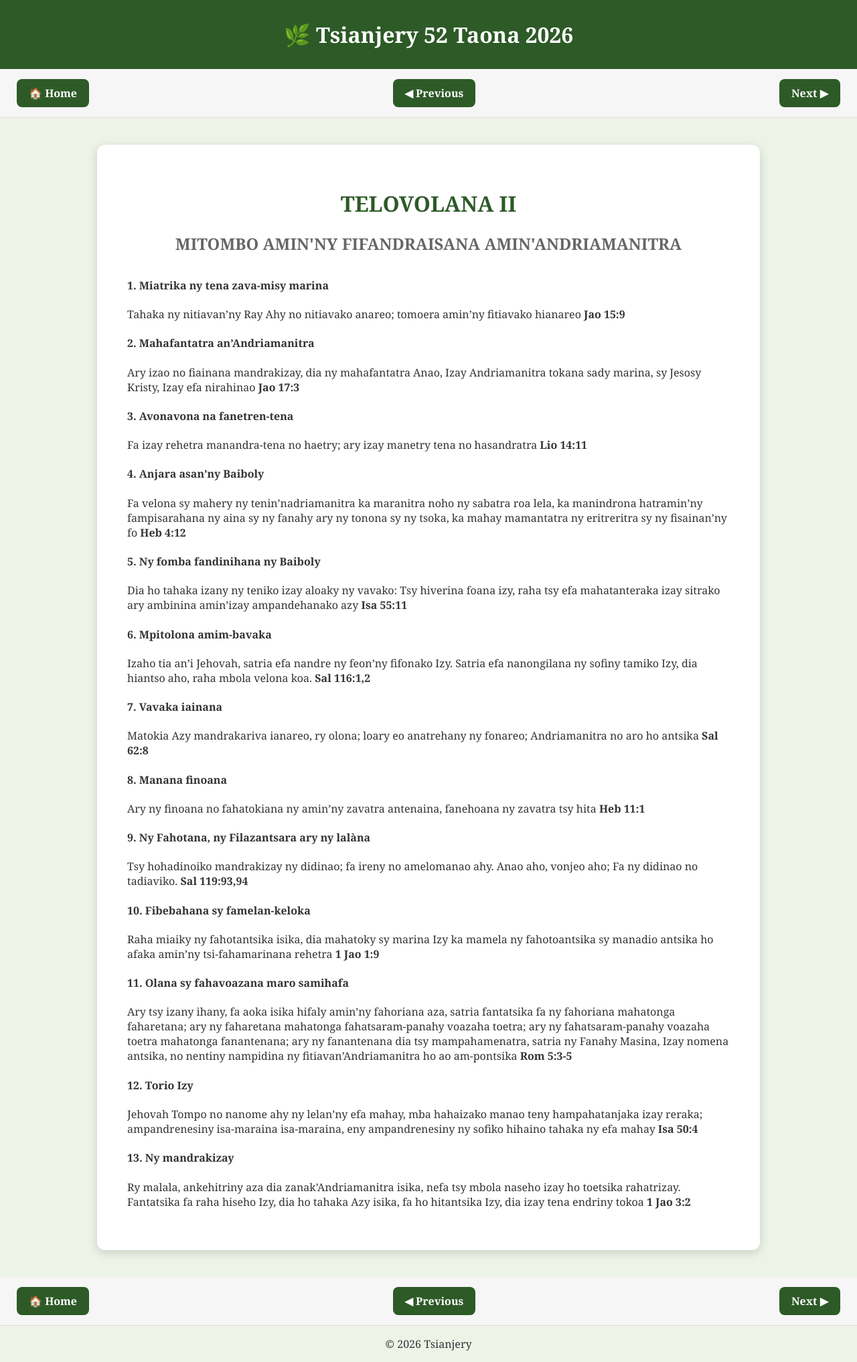
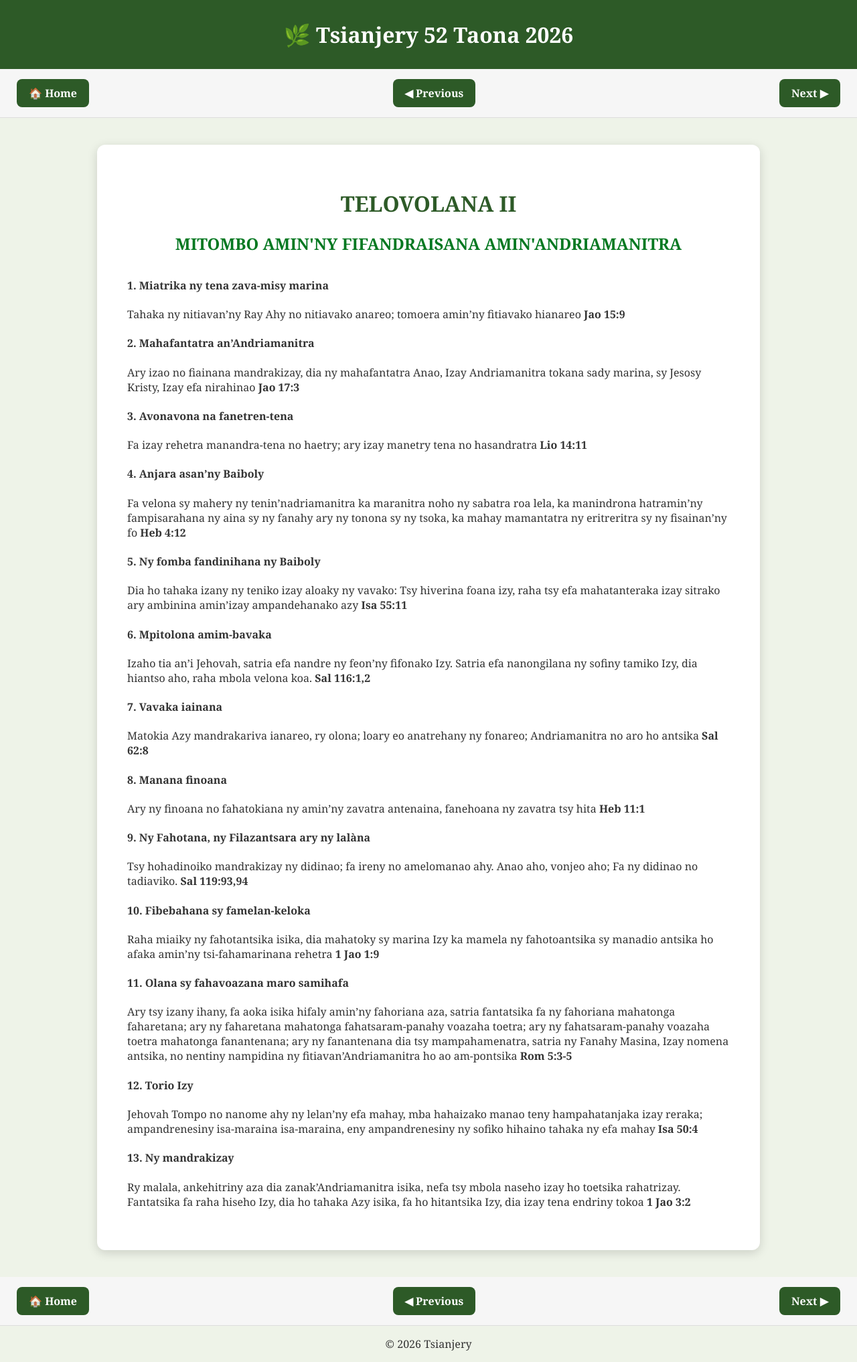
Before and after one commit to nainaw/tsianjery, a Jekyll site: the page built from TelovolanaII.md, in a window 1280 px wide. Shown: the whole page at 67% size. Built offline with Jekyll 4.4.1, drawn with Linux system fonts in a browser that asks for light colours; our own code applies the rules of GitHub Pages for plain Markdown files.

Commit message:
Change h2 color in main section to #047821

```diff
--- a/assets/css/style.css
+++ b/assets/css/style.css
@@ -83,7 +83,7 @@ main h2{
 
     text-align:center;
 
-    color:#666;
+    color:#047821;
 
     margin-bottom:35px;
 
```
